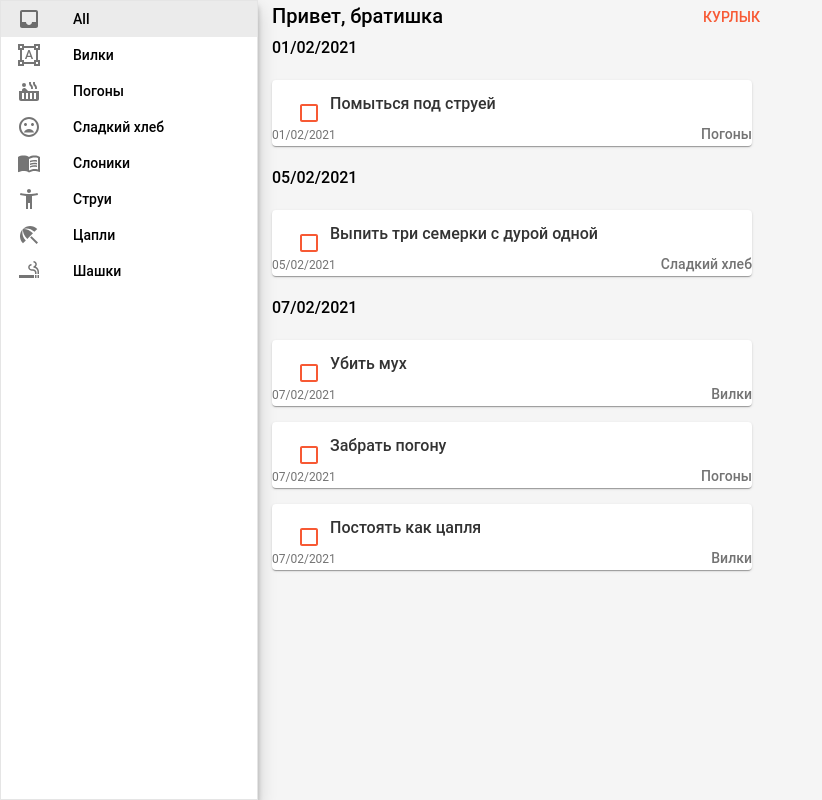
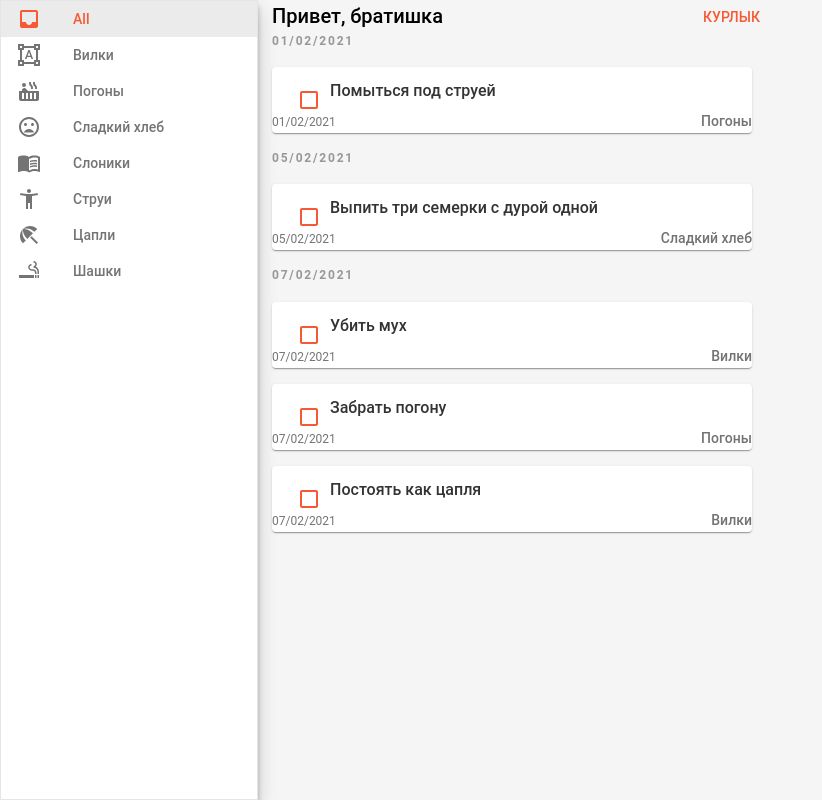
Before and after one commit to yukolonin/ToDoManager, a React (Create React App) app: page / in a window 1280 px wide. Shown: the whole page, without its empty margins (0-822 px from the left). Built offline with nearby package versions, Linux system fonts and the light colour scheme.

Commit message:
Styled dates, added orange coloring to active Sidebar element

```diff
--- a/src/App.tsx
+++ b/src/App.tsx
@@ -36,6 +36,7 @@ const theme = createMuiTheme({
         button: {color: '#F75934'},
         subtitle1: {fontSize: '12px', fontWeight: 400, color: '#747474'},
         subtitle2: {fontSize: '14px', fontWeight: 500, color: '#737373'},
+        h6: {fontSize: '12px', fontWeight: 700, color: '#979797', letterSpacing: '0.15em'}
     }
 });
 
--- a/src/IconSwitch.tsx
+++ b/src/IconSwitch.tsx
@@ -10,40 +10,45 @@ import BeachAccessIcon from '@material-ui/icons/BeachAccess';
 import SmokingRoomsIcon from '@material-ui/icons/SmokingRooms';
 import InboxIcon from '@material-ui/icons/Inbox';
 
-function IconSwitch(group: Groups){
-    switch(group) {
+function IconSwitch(prop: {
+    group: Groups,
+    className: string
+}) {
+    switch(prop.group) {
         case 'Вилки':
             return (
-                <FormatShapes />
+                <FormatShapes className={prop.className}/>
             )
         case 'Погоны':
             return (
-                <HotTubIcon />
+                <HotTubIcon className={prop.className}/>
             )
         case 'Сладкий хлеб':
             return (
-                <MoodBadIcon />
+                <MoodBadIcon className={prop.className}/>
             )
         case 'Слоники':
             return (
-                <MenuBookIcon />
+                <MenuBookIcon className={prop.className}/>
             )
         case 'Струи':
             return (
-                <AccessibilityNewIcon />
+                <AccessibilityNewIcon className={prop.className}/>
             )
         case 'Цапли':
             return (
-                    <BeachAccessIcon />
+                    <BeachAccessIcon className={prop.className}/>
             )
         case 'Шашки':
             return (
-                <SmokingRoomsIcon />
+                <SmokingRoomsIcon className={prop.className}/>
             )
         case 'DATE':
             return (<></>)
         case 'All':
-            return <InboxIcon />
+            return <InboxIcon className={prop.className}/>
+        default:
+            return (<></>)
     }
 }
 export default IconSwitch
--- a/src/SidebarItem.tsx
+++ b/src/SidebarItem.tsx
@@ -2,6 +2,7 @@ import React from "react";
 import ListItem from '@material-ui/core/ListItem'
 import ListItemText from '@material-ui/core/ListItemText'
 import ListItemIcon from '@material-ui/core/ListItemIcon'
+import FormatShapes from '@material-ui/icons/FormatShapes';
 
 import IconSwitch from "./IconSwitch";
 import Groups from "./Groups";
@@ -15,12 +16,31 @@ function SidebarItem(prop: {group: Groups, selected: boolean, onClick: any}) {
             button
             selected={prop.selected}
             onClick={prop.onClick}
+
         >
             <ListItemIcon>
-                {IconSwitch(prop.group)}
+                <IconSwitch
+                    group={prop.group}
+                    className={
+                        prop.selected
+                        ?
+                        "sidebar-item-selected"
+                        :
+                        "sidebar-item-usual"
+                    }
+                />
             </ListItemIcon>
             <div className="sidebar-text">
-                <ListItemText>{prop.group}</ListItemText>
+                <ListItemText
+                    className={
+                        prop.selected
+                        ?
+                        "sidebar-item-selected"
+                        :
+                        "sidebar-item-usual"
+                    }
+                >
+                    {prop.group}</ListItemText>
             </div>
         </ListItem>
     )
--- a/src/TaskList.tsx
+++ b/src/TaskList.tsx
@@ -56,7 +56,8 @@ function TaskList(prop: {
                     task.group === "DATE" || task.group === "All" ?
                         <div>
                             <ListItem key={task.date}>
-                                <ListItemText>{task.date}</ListItemText>
+                                <Typography variant='h6'>{task.date}</Typography>
+                                {/*<ListItemText>{task.date}</ListItemText>*/}
                             </ListItem>
                         </div>
                     :
--- a/src/index.css
+++ b/src/index.css
@@ -27,8 +27,21 @@ code {
   box-shadow: 0px 9px 18px rgba(0, 0, 0, 0.18), 0px 5.5px 5px rgba(0, 0, 0, 0.24);
 }
 
-.sidebar-item {
+.sidebar-item-selected {
+  color: #F75934;
+}
+.sidebar-item-usual{
+  color: #747474;
+}
 
+.sidebar-icon {
+  color: #737373;
+  margin-right: 25px;
+}
+
+.sidebar-text {
+  font-family: 'Roboto', 'Droid Sans', 'Helvetica Neue', sans-serif;
+  font-weight: bolder;
 }
 
 .task-list {
@@ -86,17 +99,6 @@ code {
     right: 0;
   }
 
-.sidebar-icon {
-  color: #737373;
-  margin-right: 25px;
-
-  }
-
-.sidebar-text {
-  font-family: 'Roboto', 'Droid Sans', 'Helvetica Neue', sans-serif;
-  font-weight: bolder;
-}
-
 .side-menu{
   top: 0;
   bottom: 0;
```
